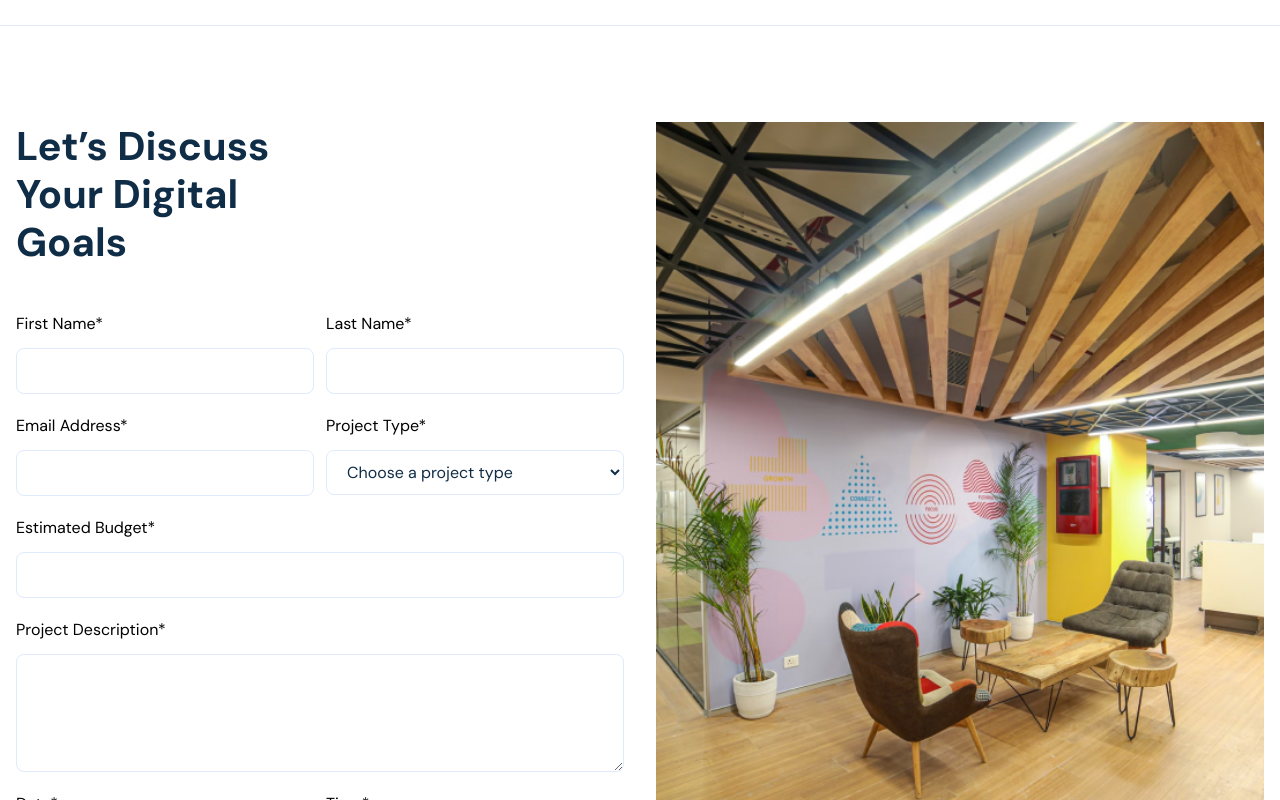
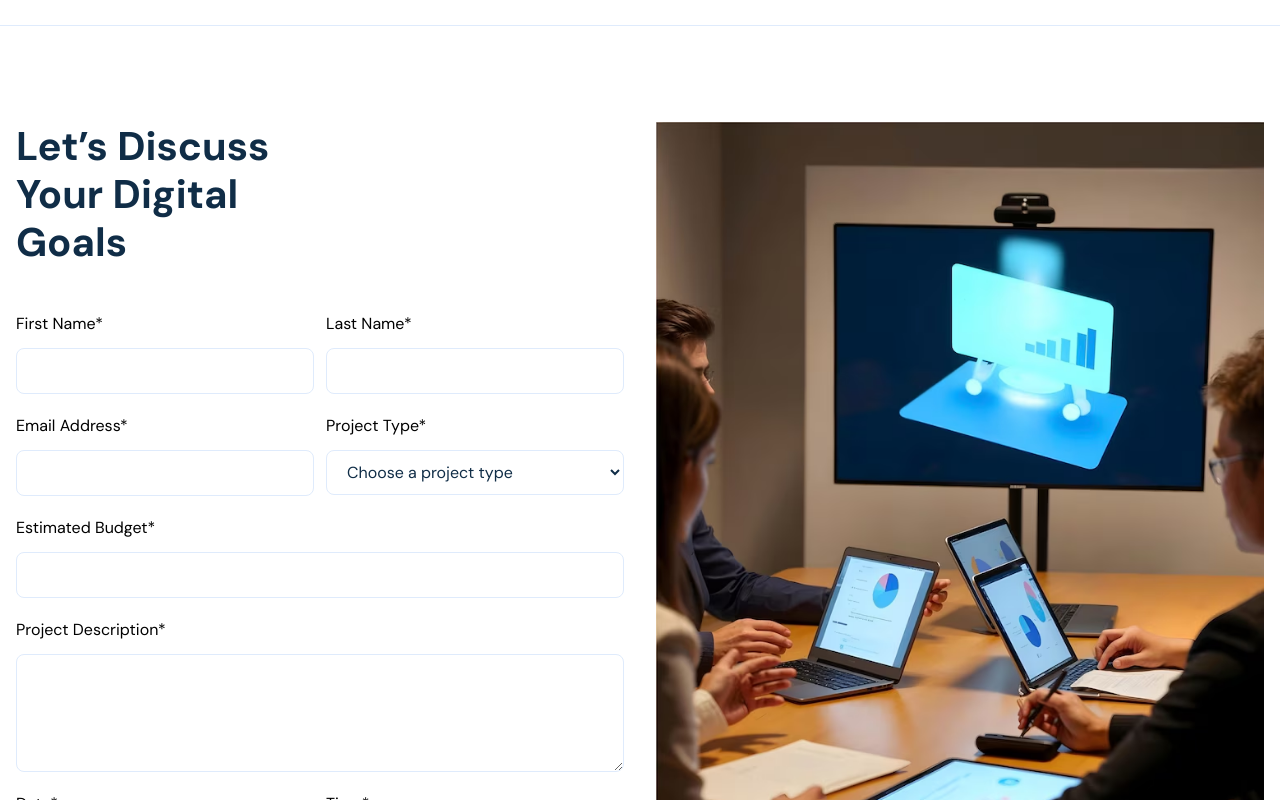
Before and after one commit to Jigisha-Ponda/next-website, a Next.js app in the folder package/: page /contact in a window 1280 px wide. Shown: the part 1240-2040 px from the top of the page. Built offline with nearby package versions, Linux system fonts and the light colour scheme.

Commit message:
[update] updated image of contact us page

```diff
--- a/package/src/components/Contact/Form/index.tsx
+++ b/package/src/components/Contact/Form/index.tsx
@@ -157,8 +157,8 @@ const ContactForm = () => {
           </div>
           <div className="col-span-6">
             <Image
-              src="/images/contact-page/contact.jpg"
-              alt="Contact"
+              src="/images/image/discuss-goals.avif"
+              alt="goals"
               width={1300}
               height={0}
               quality={100}
```
Also changed, not shown: package/public/images/image/discuss-goals.avif (added).
